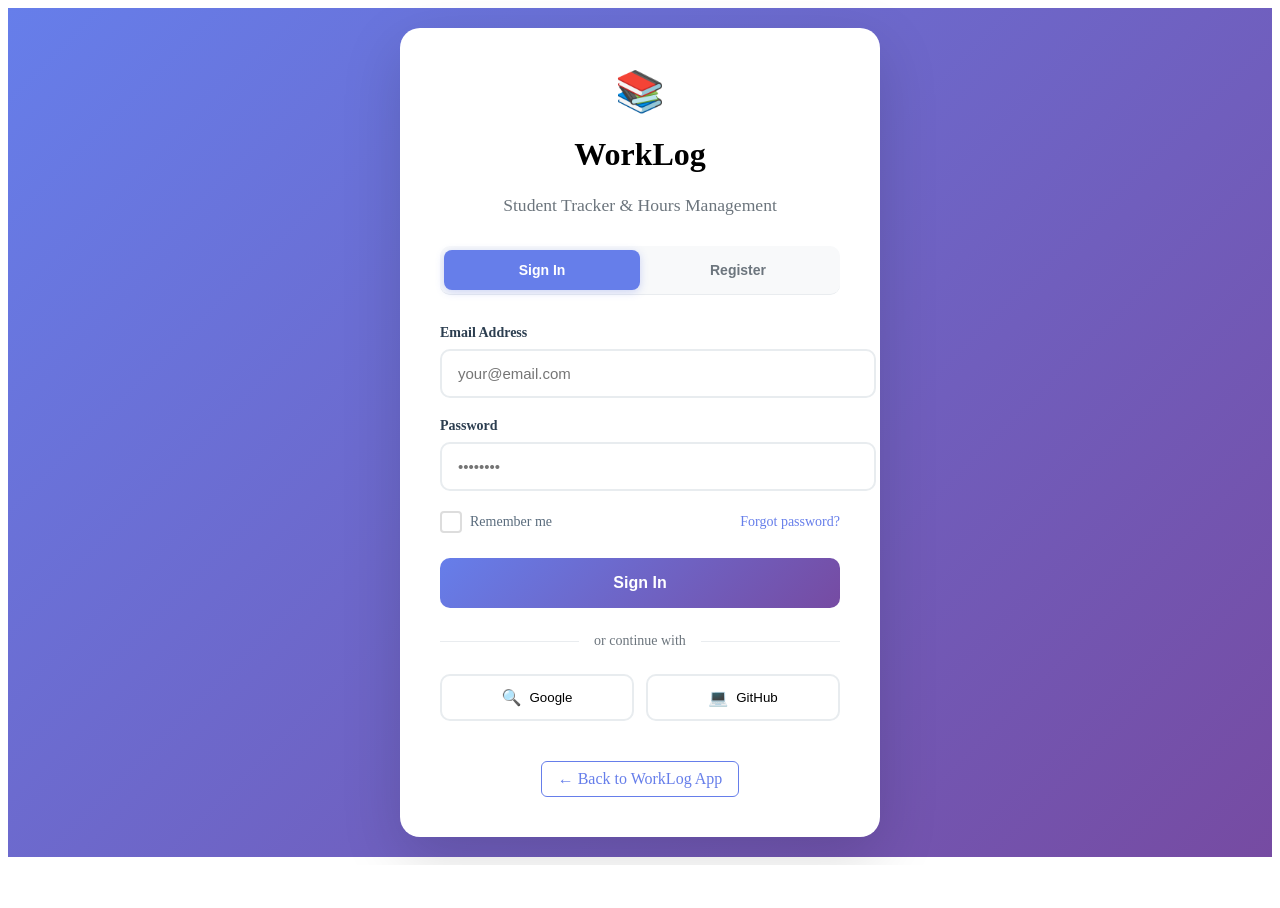
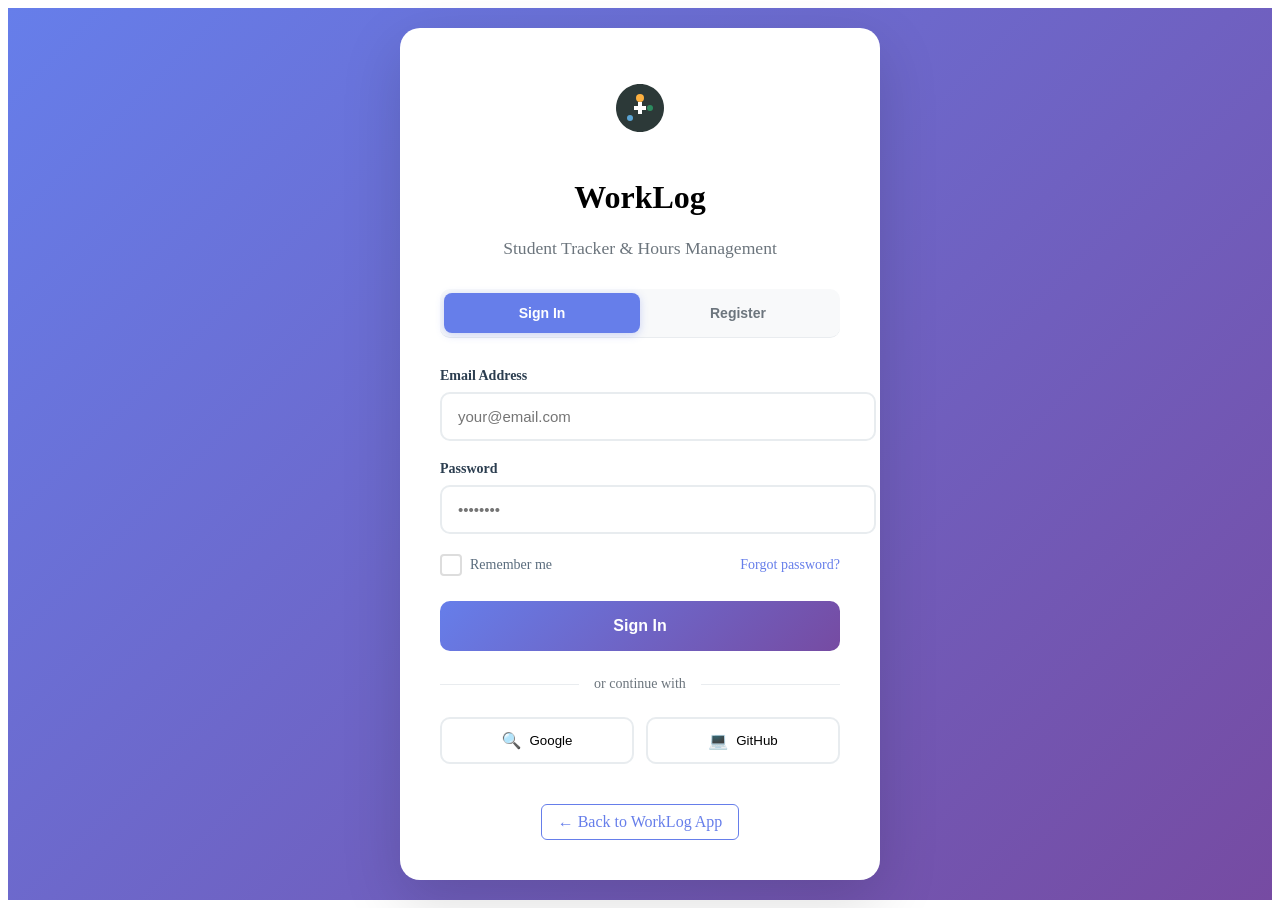
Before and after one commit to Jehuti-ms/WorkLog, a plain HTML site: page auth.html in a window 1280 px wide. Before the commit the page ends 865 px from the top, so only its background shows below. Drawn offline with Linux system fonts and the light colour scheme.

Commit message:
Update auth.html

```diff
--- a/auth.html
+++ b/auth.html
@@ -57,7 +57,7 @@
     <div class="auth-container">
         <div class="auth-card">
             <!-- Logo and Title -->
-            <div class="auth-logo">📚</div>
+            <div class="auth-logo"> <img src="icons/app-icon-t.svg" alt="WorkLog" style="height: 80px; width: 80px;"></div>
             <h1>WorkLog</h1>
             <p class="auth-subtitle">Student Tracker & Hours Management</p>
 
```
